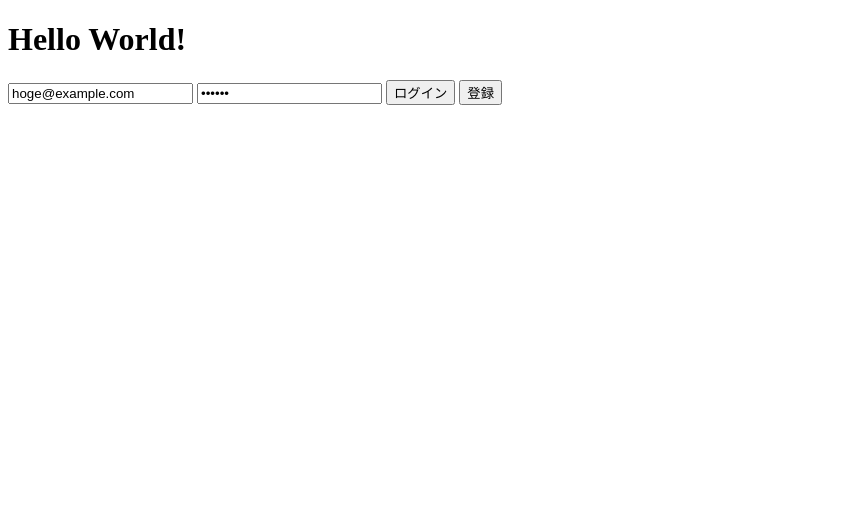
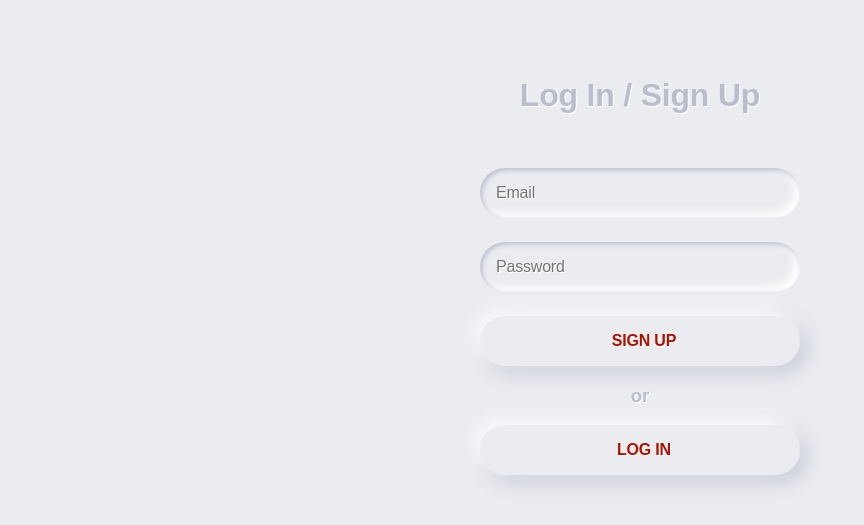
Before and after one commit to fuwamocha/Hexachlorocyclohexane, a Flask app: page /login in a window 1280 px wide. Shown: the top 525 px of the page, without its empty margins (0-864 px from the left). Run offline with Flask 2, Linux system fonts and the light colour scheme; some libraries are stand-ins or nearby versions.

Commit message:
merge and fix login design

```diff
--- a/front/static/js/main.js
+++ b/front/static/js/main.js
@@ -7,6 +7,6 @@ firebase.auth().onAuthStateChanged(function(user) {
         emailVerified = user.emailVerified;
         uid=user.uid;
     }else{
-        location.href='login.html'
+        location.href='login/'
     }
 });
--- a/front/templates/login.html
+++ b/front/templates/login.html
@@ -5,21 +5,34 @@
     <meta http-equiv="X-UA-Compatible" content="IE=edge">
     <meta name="viewport" content="width=device-width, initial-scale=1.0">
     <title>ここにプロダクト名</title>
-    <link rel='stylesheet' href='../static/css/style.css'>
+    <link rel='stylesheet' href='../static/css/login.css'>
 </head>
 <body>
-    <h1>Hello World!</h1>
-    <input id='email_inp' type='email' value='hoge@example.com'>
-    <input id='password_inp' type='password' value='qwerty'>
-    <button id='login_btn'>ログイン</button>
-    <button id='resister_btn'>登録</button>
+    <form>
+        <div class="segment">
+            <h1>Log In / Sign Up</h1>
+        </div>
+
+        <label>
+            <input id='email_inp' type="text" placeholder="Email" />
+        </label>
+        <label>
+            <input id='password_inp' type="password" placeholder="Password" />
+        </label>
+        <button id='resister_btn' class="red" type="button"><i class="icon ion-md-lock"></i> SIGN UP</button>
+
+        <div class="or">
+            <h3>or</h3>
+        </div>
+
+        <button id='login_btn' class="red" type="button"><i class="icon ion-md-lock"></i> LOG IN</button>
+    </form action='index'>
 
     <script src="https://www.gstatic.com/firebasejs/8.2.10/firebase-app.js"></script>
     <script src="https://www.gstatic.com/firebasejs/8.2.10/firebase-auth.js"></script>
     <script src="https://www.gstatic.com/firebasejs/8.3.1/firebase-analytics.js"></script>
     <script src='../static/js/config.js'></script>
     <script src='../static/js/functions.js'></script>
-    <script src='../static/js/main.js'></script>
     <script src='../static/js/login.js'></script>
 </body>
 </html>
```
Also changed, not shown: front/login.html (deleted, +0 -21 lines), front/static/css/login.css (renamed from front/css/login.css).
